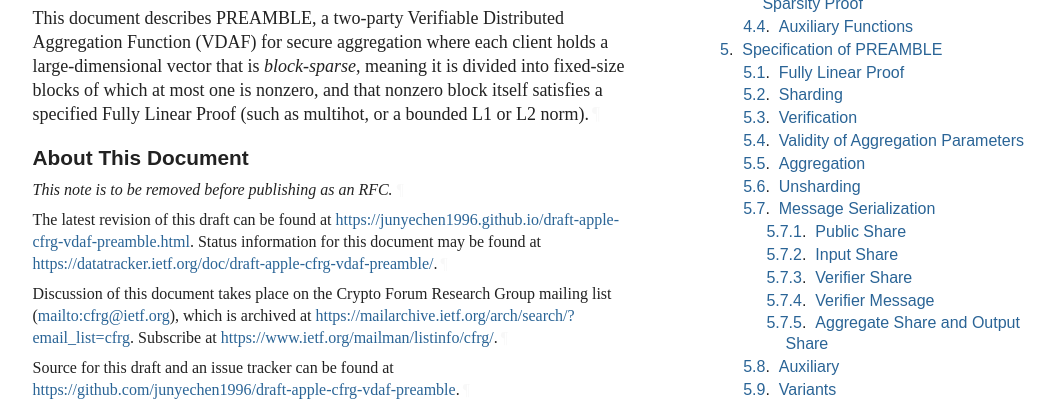
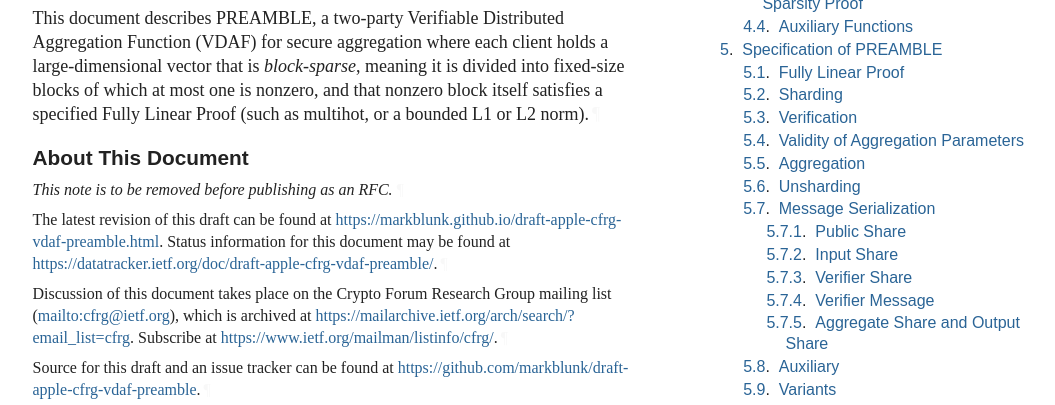
Before and after one commit to markblunk/draft-apple-cfrg-vdaf-preamble, a plain HTML site: page draft-apple-cfrg-vdaf-preamble.html in a window 1280 px wide. Shown: the part 341-746 px from the top of the page, without its empty margins (92-1147 px from the left). Drawn offline with Linux system fonts and the light colour scheme; a web font is replaced by a local one.

Commit message:
Script updating gh-pages from 488b4bd. [ci skip]

```diff
--- a/draft-apple-cfrg-vdaf-preamble.html
+++ b/draft-apple-cfrg-vdaf-preamble.html
@@ -1106,7 +1106,7 @@ L2 norm).<a href="#section-abstract-1" class="pilcrow">¶</a></p>
       </h2>
 <p id="section-note.1-1">This note is to be removed before publishing as an RFC.<a href="#section-note.1-1" class="pilcrow">¶</a></p>
 <p id="section-note.1-2">
-        The latest revision of this draft can be found at <span><a href="https://junyechen1996.github.io/draft-apple-cfrg-vdaf-preamble.html">https://junyechen1996.github.io/draft-apple-cfrg-vdaf-preamble.html</a></span>.
+        The latest revision of this draft can be found at <span><a href="https://markblunk.github.io/draft-apple-cfrg-vdaf-preamble.html">https://markblunk.github.io/draft-apple-cfrg-vdaf-preamble.html</a></span>.
         Status information for this document may be found at <span><a href="https://datatracker.ietf.org/doc/draft-apple-cfrg-vdaf-preamble/">https://datatracker.ietf.org/doc/draft-apple-cfrg-vdaf-preamble/</a></span>.<a href="#section-note.1-2" class="pilcrow">¶</a></p>
 <p id="section-note.1-3">
         Discussion of this document takes place on the
@@ -1114,7 +1114,7 @@ L2 norm).<a href="#section-abstract-1" class="pilcrow">¶</a></p>
         which is archived at <span><a href="https://mailarchive.ietf.org/arch/search/?email_list=cfrg">https://mailarchive.ietf.org/arch/search/?email_list=cfrg</a></span>.
         Subscribe at <span><a href="https://www.ietf.org/mailman/listinfo/cfrg/">https://www.ietf.org/mailman/listinfo/cfrg/</a></span>.<a href="#section-note.1-3" class="pilcrow">¶</a></p>
 <p id="section-note.1-4">Source for this draft and an issue tracker can be found at
-        <span><a href="https://github.com/junyechen1996/draft-apple-cfrg-vdaf-preamble">https://github.com/junyechen1996/draft-apple-cfrg-vdaf-preamble</a></span>.<a href="#section-note.1-4" class="pilcrow">¶</a></p>
+        <span><a href="https://github.com/markblunk/draft-apple-cfrg-vdaf-preamble">https://github.com/markblunk/draft-apple-cfrg-vdaf-preamble</a></span>.<a href="#section-note.1-4" class="pilcrow">¶</a></p>
 </section>
 <div id="status-of-memo">
 <section id="section-boilerplate.1">
```
Also changed, not shown: draft-apple-cfrg-vdaf-preamble.txt.
